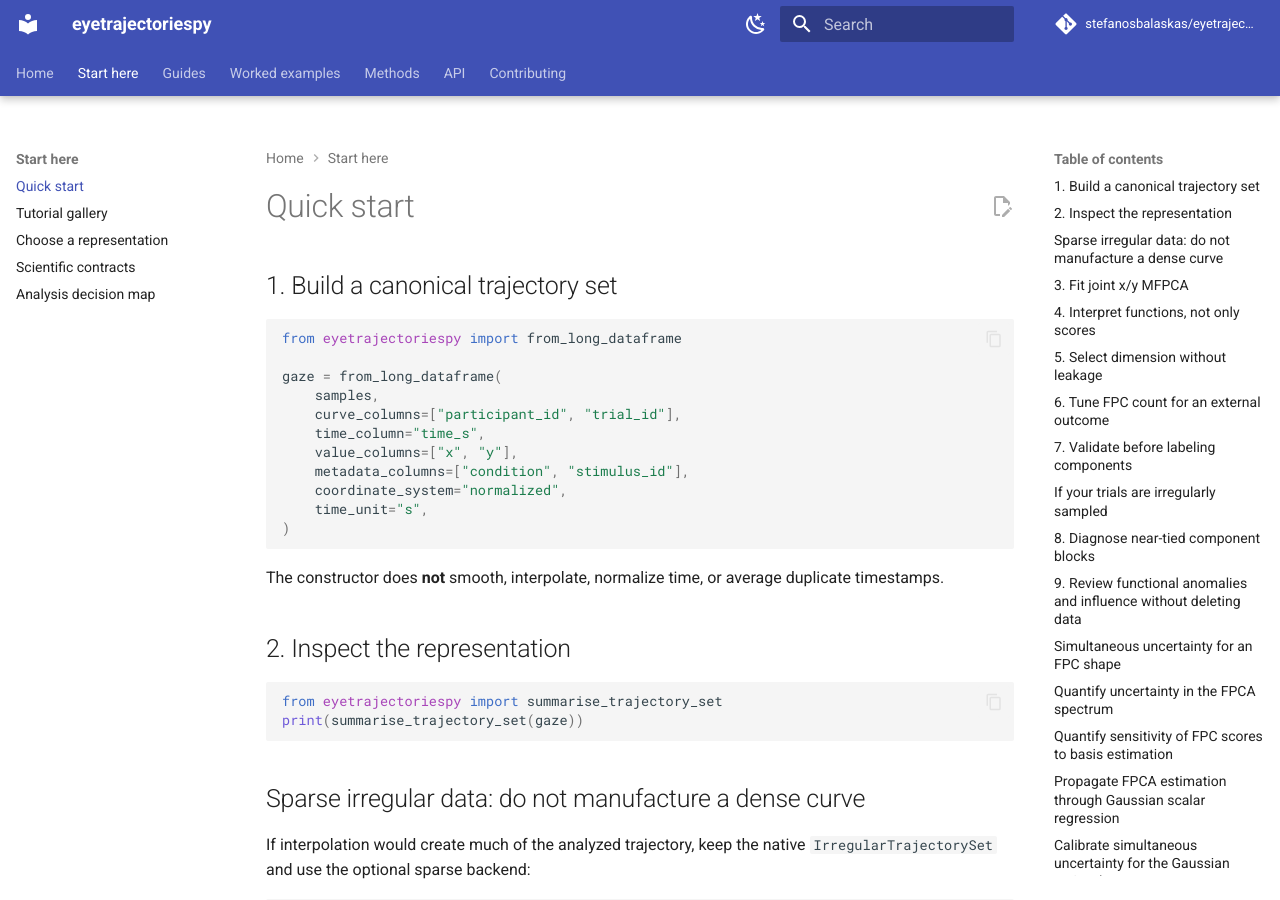
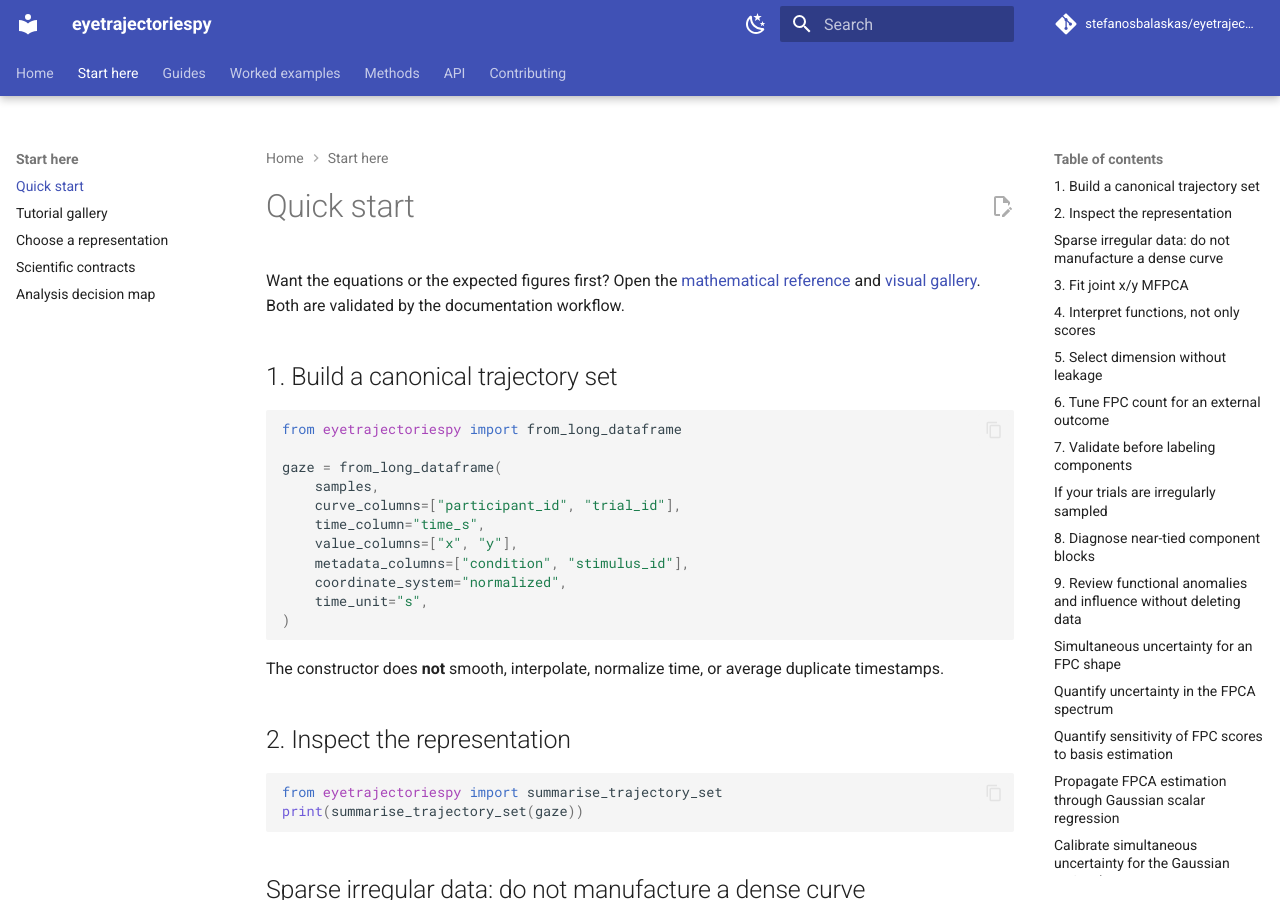
Before and after one commit to stefanosbalaskas/eyetrajectoriespy, an MkDocs documentation site: the page built from docs/quickstart.md, in a window 1280 px wide and 900 px high. Built offline with MkDocs 1.6.1 and Material for MkDocs 9.7.7, drawn with Linux system fonts in a browser that asks for light colours; comment, search, counter and statistics services are not loaded.

Commit message:
Link quickstart to mathematical and visual references

```diff
--- a/docs/quickstart.md
+++ b/docs/quickstart.md
@@ -1,4 +1,7 @@
 # Quick start
+
+Want the equations or the expected figures first? Open the [mathematical reference](methods/mathematical-reference.md) and [visual gallery](methods/visual-gallery.md). Both are validated by the documentation workflow.
+
 
 ## 1. Build a canonical trajectory set
 
```
